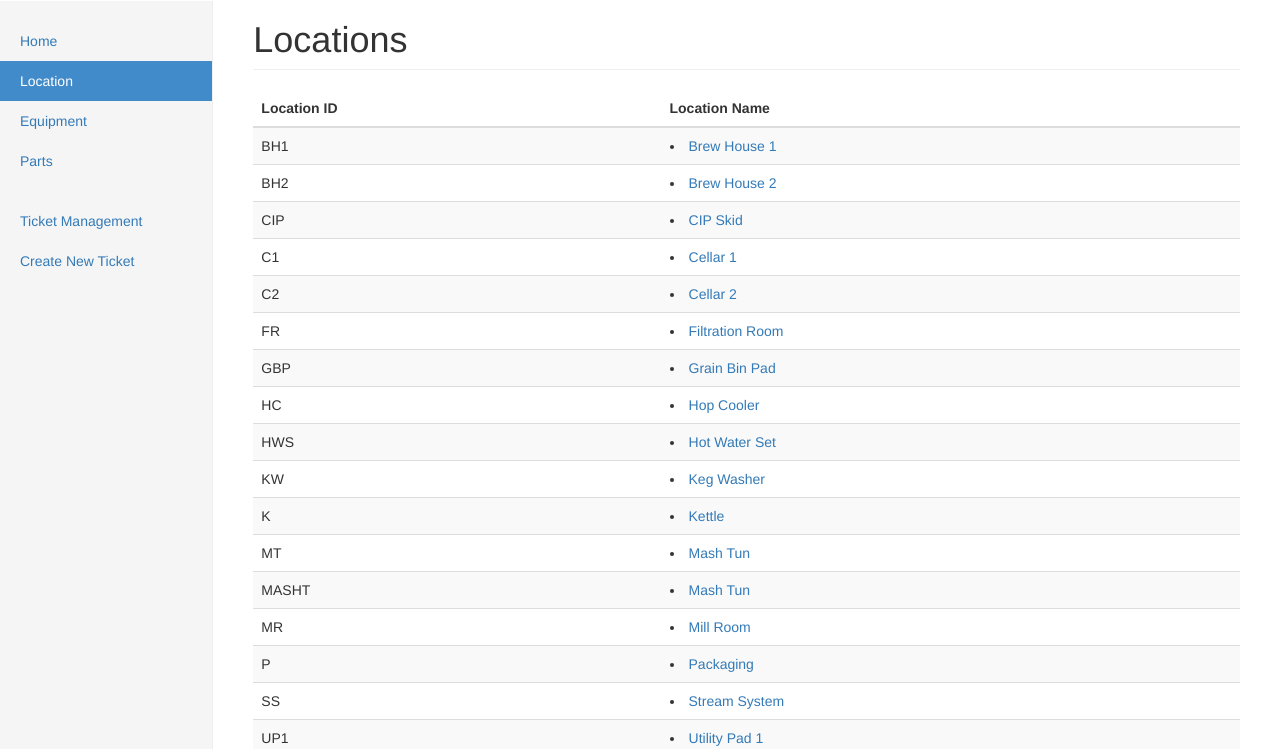
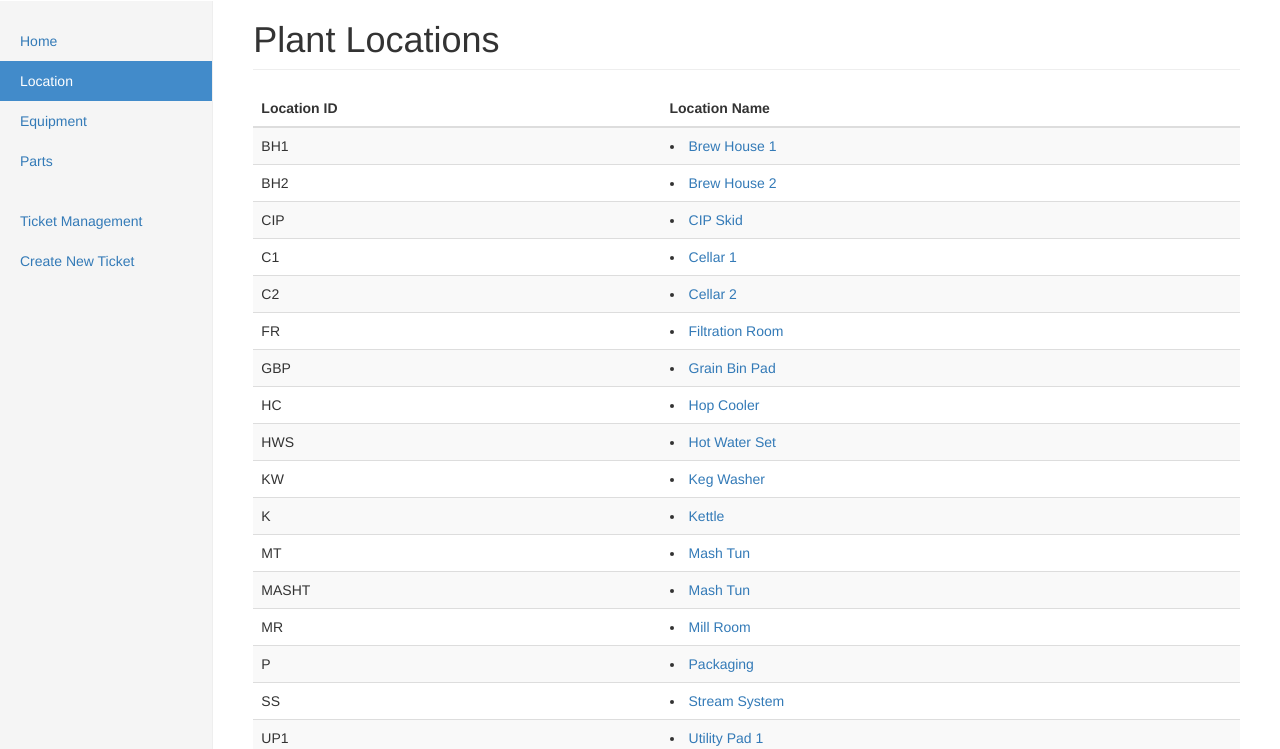
Before and after one commit to wesleyjin/drakes-maintdb, a Django app: page /equipment/ in a window 1280 px wide. Shown: the part 50-799 px from the top of the page. Run offline with Django 3.2, Linux system fonts and the light colour scheme; data comes from the database, SQL or seed files in the repository; both versions use the stored data as it was after the commit; some libraries are stand-ins or nearby versions.

```diff
--- a/maintenance/equipment/templates/equipment/dash.html
+++ b/maintenance/equipment/templates/equipment/locationdash.html
@@ -56,7 +56,7 @@
           </ul>
         </div>
         <div class="col-sm-9 col-sm-offset-3 col-md-10 col-md-offset-2 main">
-          <h1 class="page-header">Locations</h1>
+          <h1 class="page-header">Plant Locations</h1>
 
           <div class="table-responsive">
             <table class="table table-striped">
--- a/maintenance/equipment/views.py
+++ b/maintenance/equipment/views.py
@@ -7,7 +7,7 @@ from .models import Location, Equipment, Part
 def index(request):
 	location_list = Location.objects.order_by('location_name')
 	context = {'plant_locations': location_list}
-	return render(request,'equipment/dash.html', context)
+	return render(request,'equipment/locationdash.html', context)
 
 def location(request, location_id):
 	loc = get_object_or_404(Location, pk = location_id)
```
Also changed, not shown: maintenance/db.sqlite3.
